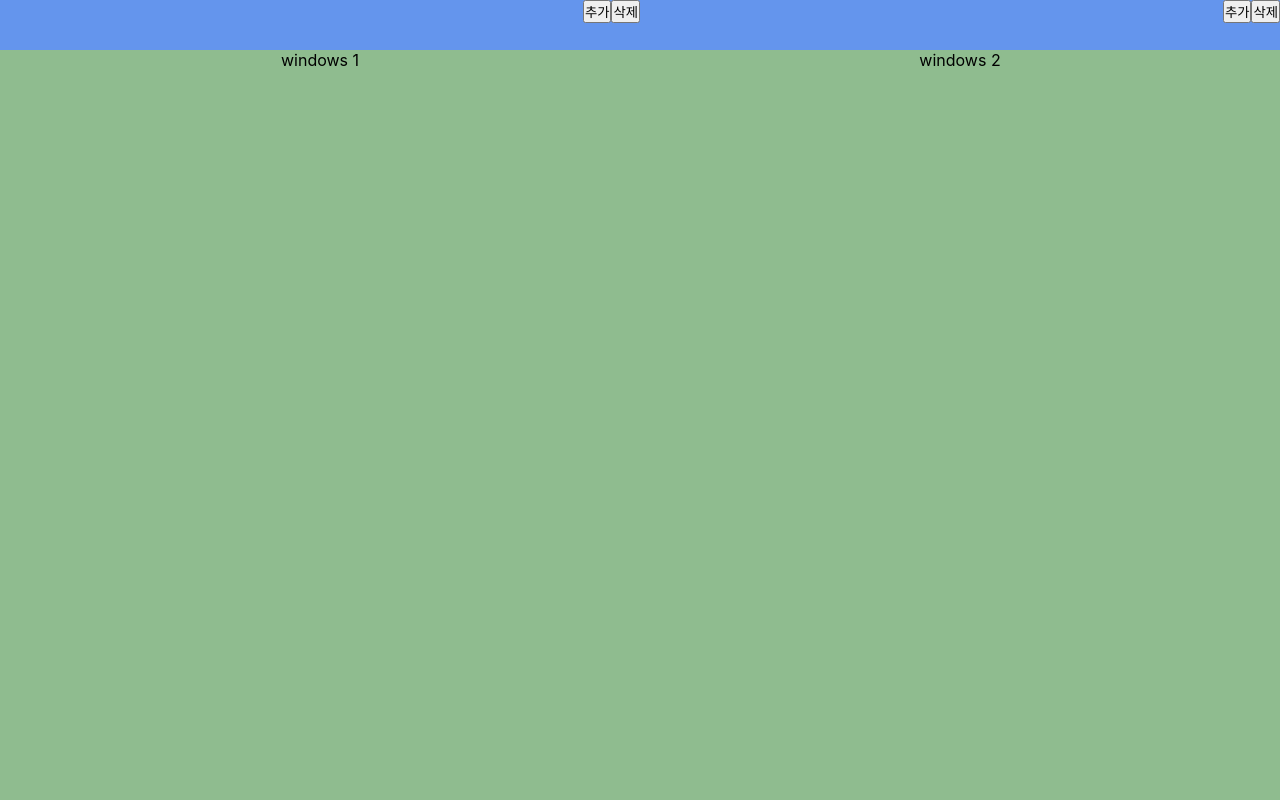
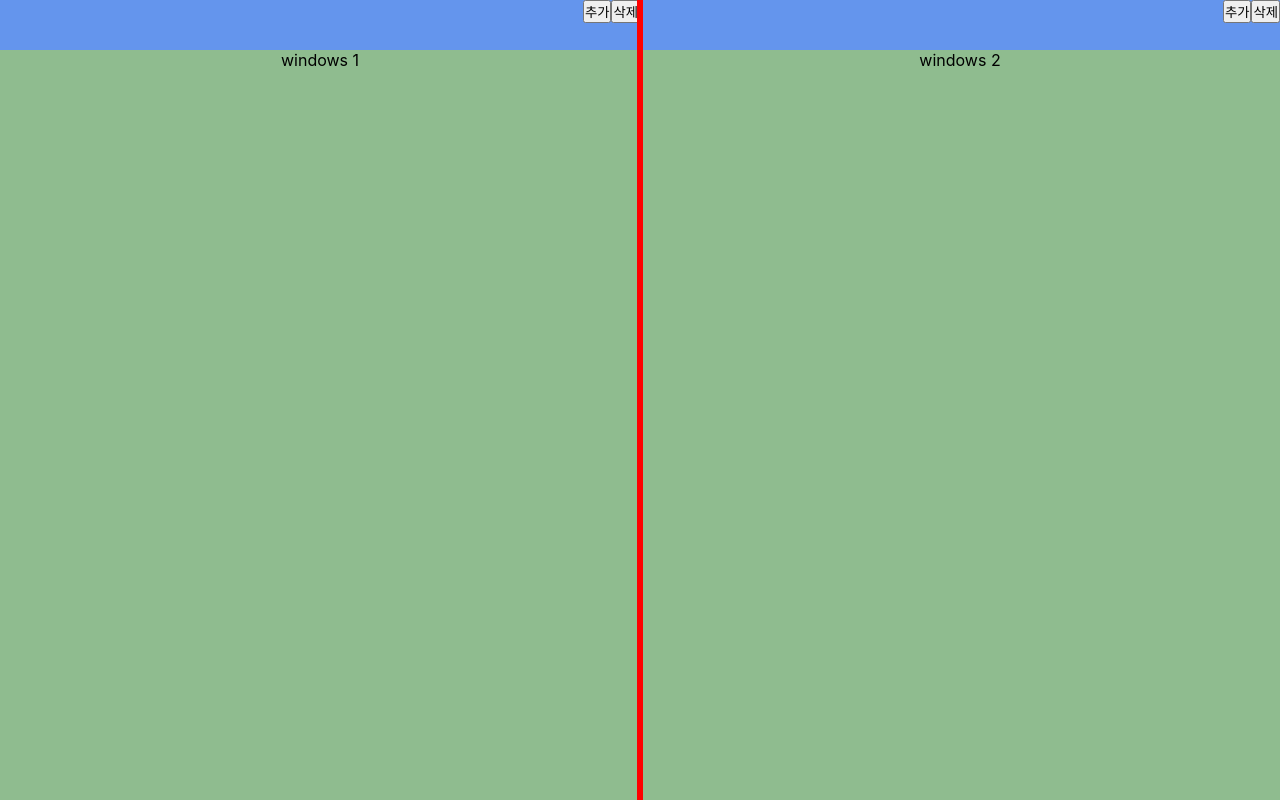
Before and after one commit to gjrlwjs/react_mosaic, a React (Create React App) app: page / in a window 1280 px wide. Both pictures are taken after a click on the button "추가". Built offline with nearby package versions, Linux system fonts and the light colour scheme.

Commit message:
bar 완료

```diff
--- a/src/App.css
+++ b/src/App.css
@@ -12,6 +12,10 @@ html, body{
   box-sizing: border-box;
 
   /* overflow: hidden; */
+}
+
+div {
+  display: block;
 }
 
 #root{
@@ -46,16 +50,31 @@ html, body{
 
 .div_Col {
   /* flex: 0.7; */
+  /* width: 6px;
+  height: 100%; */
+  /* display: block; */
+  margin-left: -3px;
   width: 6px;
-  height: 100%;
-  /* display: block; */
+  cursor: ew-resize;
+
+  position: absolute;
+  z-index: 1;
+  /* touch-action: none;   */
   background-color: red;
 }
 
 .div_Row {
   /* flex: 0.7; */
-  width: 100%;
+  /* width: 100%;
   height: 6px;
-  display: block;
+  display: block; */
+
+  margin-top: -3px;
+  height: 6px;
+  cursor: ns-resize;
+
+  position: absolute;
+  z-index: 1;
+  /* touch-action: none;   */
   background-color: red;
 }
--- a/src/App.jsx
+++ b/src/App.jsx
@@ -71,19 +71,75 @@ function App() {
     console.log(arr);
   };
 
+  const onmousedown_event = (e) => {
+    // 기존 배열에서 inset 값을 변경 후 가져와야한다.
+
+    // setArr(arr.filter((x) => x .key!== k));
+    // console.log(arr);
+    console.log("==============mouse down=============");
+    console.log(e);
+  };
+
   return (
     <>
-      {arr.map((e) => {
-        // console.log(e.key);
-        // console.log(e.node_type);
+      {arr.map(
+        (e) => {
+          if (e.node_type === "P") {
+            return (
+              <>
+                {/* Col or Row 바를 생성한다(Right Node 기준으로) */}
+                {e.div_type === "C" && (
+                  <div
+                    className="div_Col" name={e.id}// id={e.id} onMouseDown={onmousedown_event(e)}
+                    style={{ inset: `${e.right.inset_top}% ${e.right.inset_right}% ${e.right.inset_bottom}% ${e.right.inset_left}%` }}></div>
+                  )
+                }
+                {e.div_type === "R" && (
+                  <div
+                    className="div_Row" name={e.id} id={e.id}
+                    style={{ inset: `${e.right.inset_top}% ${e.right.inset_right}% ${e.right.inset_bottom}% ${e.right.inset_left}%` }}></div>
+                  )
+                }
 
-        if (e.node_type === "C") {
-          // console.log(arr);
-
+                {/* Left, Right Node가 자식노드 타입이면 화면에 표시해준다 */}
+                {e.left.node_type === "C" &&
+                  (
+                    <div
+                      className="div_Background" //key={e.left.id} id={e.left.id}
+                      style={{ inset: `${e.left.inset_top}% ${e.left.inset_right}% ${e.left.inset_bottom}% ${e.left.inset_left}%` }}
+                    >
+                      <div className="div_Title">
+                        <button onClick={Add_Div} key={e.left.id} id={e.left.id}>
+                          추가
+                        </button>
+                        <button onClick={()=>{Del_Div(e.left)}}>삭제</button>
+                      </div>
+                      <div className="div_Body">{e.left.node_text}</div>
+                    </div>
+                  )
+                }
+                {e.right.node_type === "C" &&
+                  (
+                    <div
+                    className="div_Background" //key={e.right.id} id={e.right.id}
+                    style={{ inset: `${e.right.inset_top}% ${e.right.inset_right}% ${e.right.inset_bottom}% ${e.right.inset_left}%` }}
+                    >
+                    <div className="div_Title">
+                      <button onClick={Add_Div} key={e.right.id} id={e.right.id}>
+                        추가
+                      </button>
+                      <button onClick={()=>{Del_Div(e.right)}}>삭제</button>
+                    </div>
+                    <div className="div_Body">{e.right.node_text}</div>
+                    </div>
+                  )
+                }
+              </>
+            );
+          } else if (e.div_type === "N" && e.node_type !== "D" && e.p_id == null) {
             return (
-            // 가로와 세로의 길이를 비교해서 Float 를 설정한다 (None / Left or Right)
               <div
-              className="div_Background" key={e.id} id={e.id}
+                className="div_Background" //key={e.id} id={e.id}
                 style={{ inset: `${e.inset_top}% ${e.inset_right}% ${e.inset_bottom}% ${e.inset_left}%` }}
               >
                 <div className="div_Title">
@@ -94,11 +150,66 @@ function App() {
                 </div>
                 <div className="div_Body">{e.node_text}</div>
               </div>
-            // <div className="div_Col" draggable = "true"></div>
             );
           }
-      })}
+        }
+      )}
     </>
+
+
+
+
+
+
+
+
+
+
+    // <>
+    //   {arr.map((e) => {
+    //     // node_type이 P를 만나면 바 Div를 생성해줘야 한다.
+    //     // 이때, 자식 노드에서 비율을 가져와서 inset 값을 설정해 줘야 한다.
+
+
+
+
+
+
+
+
+
+
+
+
+
+
+
+    //     if (e.node_type === "C") {
+    //       // console.log(arr);
+
+    //       return (
+    //         // 가로와 세로의 길이를 비교해서 Float 를 설정한다 (None / Left or Right)
+    //         <div
+    //           className="div_Background" key={e.id} id={e.id}
+    //           style={{ inset: `${e.inset_top}% ${e.inset_right}% ${e.inset_bottom}% ${e.inset_left}%` }}
+    //         >
+    //           <div className="div_Title">
+    //             <button onClick={Add_Div} key={e.id} id={e.id}>
+    //               추가
+    //             </button>
+    //             <button onClick={()=>{Del_Div(e)}}>삭제</button>
+    //           </div>
+    //           <div className="div_Body">{e.node_text}</div>
+    //         </div>
+    //         // <div className="div_Col" draggable = "true"></div>
+    //       );
+    //     }
+
+
+
+
+    //   })}
+    // </>
   );
 }
 
```
Lines whose indentation alone changed are shown as unchanged.
